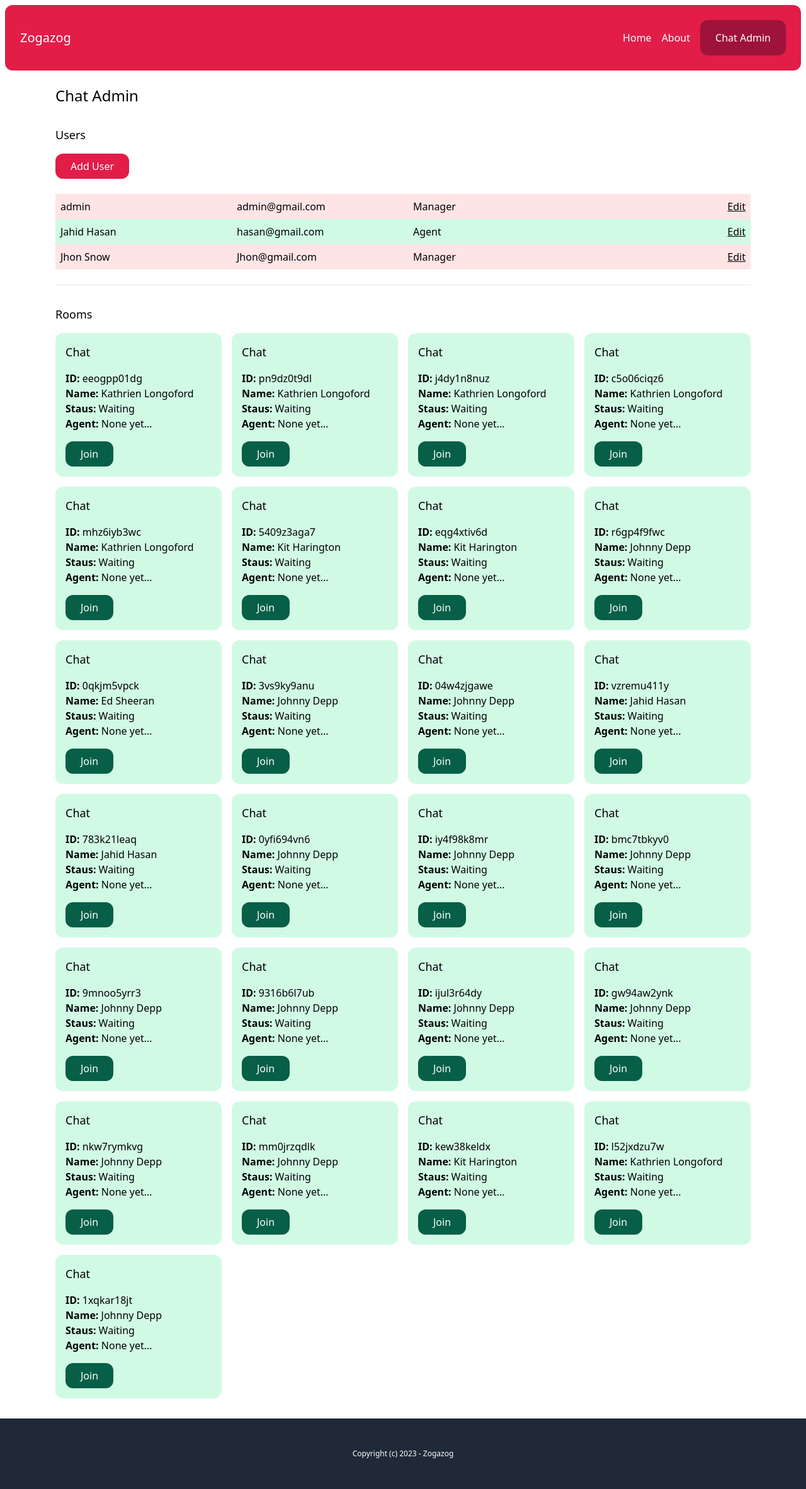
After one commit to exact-coder/Zogazog, a Django app: page /chat-admin/ in a window 1280 px wide. The commit adds this page. Shown: the whole page at 63% size. Run offline with Django 5.2, Linux system fonts and the light colour scheme; a user stored in the database is signed in; data comes from the database, SQL or seed files in the repository; both versions use the stored data as it was after the commit; style sheets or scripts are compiled from the project's sources.

Commit message:
feta: design and show chat admin page

```diff
--- /dev/null
+++ b/chat/templates/chat/admin.html
@@ -0,0 +1,52 @@
+{% extends "core/base.html" %}
+{% load static %}
+
+{% block content %}
+    <h1 class="text-2xl">Chat Admin</h1>
+
+    {% if perms.user.add_user %}
+        <div class="mt-8">
+            <h2 class="mb-4 text-lg">Users</h2>
+
+            <a href="#" class="inline-block py-2 px-6 bg-rose-600 text-white rounded-xl">Add User</a>
+
+            <div class="mt-6 ">
+                {% for user in users %}
+                    <div class="grid grid-cols-4 gap-4 py-2 {% cycle 'bg-rose-100' 'bg-emerald-100' %}">
+                        <p class="px-2">
+                            {{user.name}}
+                        </p>
+
+                        <p class="px-2">{{user.email}}</p>
+                        <p class="px-2">{{user.get_role_display}}</p>
+
+                        <p class="px-2 text-right">
+                            <a href="#" class="underline">Edit</a>
+                        </p>
+                    </div>
+                {% endfor %}
+            </div>
+        </div>
+    {% endif %}
+
+    <hr class="my-6">
+
+    <div class="mt-8">
+        <h2 class="mb-4 text-lg">Rooms</h2>
+        <div class="grid grid-cols-4 gap-4">
+            {% for room in rooms %}
+                <div class="p-4 rounded-xl {% if room.status == 'waiting' %}bg-emerald-100 {% elif room.status == 'active' %} bg-yellow-100 {% else %} bg-gray-100 {% endif %}">
+                    <h3 class="mb-4 text-lg">Chat</h3>
+                    <p>
+                        <b>ID: </b>{{room.uuid}} <br>
+                        <b>Name: </b> {{room.client}}<br>
+                        <b>Staus: </b> {{room.get_status_display}}<br>
+                        <b>Agent: </b> {% firstof room.agent.name  'None yet...' %}
+                    </p>
+                    <a href="#" class="mt-4 inline-block py-2 px-6 bg-emerald-800 text-white rounded-xl">Join</a>
+                </div>
+            {% endfor %}
+        </div>
+    </div>
+
+{% endblock content %}
--- a/chat/urls.py
+++ b/chat/urls.py
@@ -5,4 +5,5 @@ app_name= 'chat'
 
 urlpatterns = [
     path('api/create-room/<str:uuid>/', views.create_room, name="create-room"),
+    path('chat-admin/', views.admin, name="chat-admin"),
 ]
--- a/chat/views.py
+++ b/chat/views.py
@@ -3,6 +3,8 @@ import json
 from django.http import JsonResponse
 from django.views.decorators.http import require_POST
 from chat.models import Room
+from django.contrib.auth.decorators import login_required
+from chat.models import User
 
 # Create your views here.
 
@@ -14,3 +16,10 @@ def create_room(request,uuid):
     Room.objects.create(uuid=uuid,client=name,url=url)
 
     return JsonResponse({'message':'room created'})
+
+@login_required
+def admin(request):
+    rooms = Room.objects.all()
+    users = User.objects.filter(is_staff=True)
+
+    return render(request, 'chat/admin.html', {'rooms': rooms, 'users':users})
--- a/core/templates/core/base.html
+++ b/core/templates/core/base.html
@@ -19,6 +19,9 @@
                 <div class="flex items-center space-x-4">
                     <a href="{% url 'core:index' %}">Home</a>
                     <a href="{% url 'core:about' %}">About</a>
+                    {% if request.user.is_authenticated %}
+                        <a href="{% url "chat:chat-admin" %}" class="inline-block py-4 px-6 bg-rose-800 rounded-xl">Chat Admin</a>
+                    {% endif %}
                 </div>
             </nav>
 
--- a/core/templates/core/index.html
+++ b/core/templates/core/index.html
@@ -83,4 +83,4 @@
     <script src="{% static "js/main.js" %}"></script>
 {% endblock scripts %}
 
-{% comment %} len 01.42min {% endcomment %}
+{% comment %} len 02.02min {% endcomment %}
```
Also changed, not shown: db.sqlite3.
